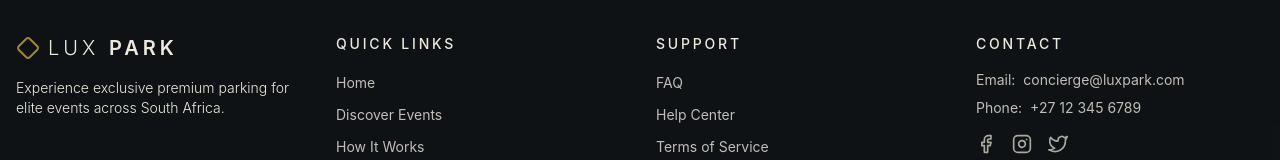
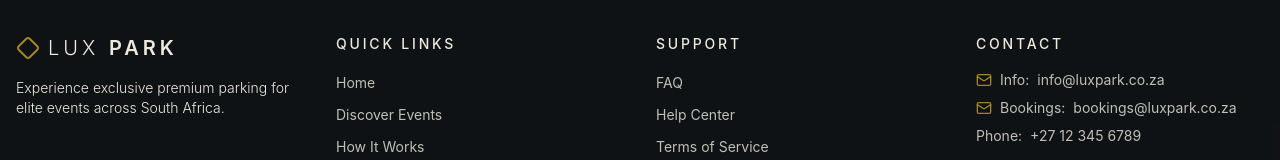
Before and after one commit to Uvaancovie/lux-parking, a React (Vite) app: page /events in a window 1280 px wide. Shown: the part 1909-2069 px from the top of the page. Built offline with nearby package versions, Linux system fonts and the light colour scheme.

Commit message:
Add contact email addresses
Add new email addresses to the contact details section.

```diff
--- a/src/components/layout/Footer.tsx
+++ b/src/components/layout/Footer.tsx
@@ -1,7 +1,6 @@
-
 import React from "react";
 import { Link } from "react-router-dom";
-import { Diamond } from "lucide-react";
+import { Diamond, Mail } from "lucide-react";
 
 const Footer: React.FC = () => {
   return (
@@ -74,9 +73,17 @@ const Footer: React.FC = () => {
             <h4 className="font-medium mb-4 text-sm tracking-widest uppercase text-muted-foreground">Contact</h4>
             <ul className="space-y-2">
               <li className="flex items-center gap-2 text-sm text-foreground/80">
-                <span>Email:</span>
-                <a href="mailto:concierge@luxpark.com" className="hover:text-primary transition-colors">
-                  concierge@luxpark.com
+                <Mail size={16} className="text-primary" />
+                <span>Info:</span>
+                <a href="mailto:info@luxpark.co.za" className="hover:text-primary transition-colors">
+                  info@luxpark.co.za
+                </a>
+              </li>
+              <li className="flex items-center gap-2 text-sm text-foreground/80">
+                <Mail size={16} className="text-primary" />
+                <span>Bookings:</span>
+                <a href="mailto:bookings@luxpark.co.za" className="hover:text-primary transition-colors">
+                  bookings@luxpark.co.za
                 </a>
               </li>
               <li className="flex items-center gap-2 text-sm text-foreground/80">
```
